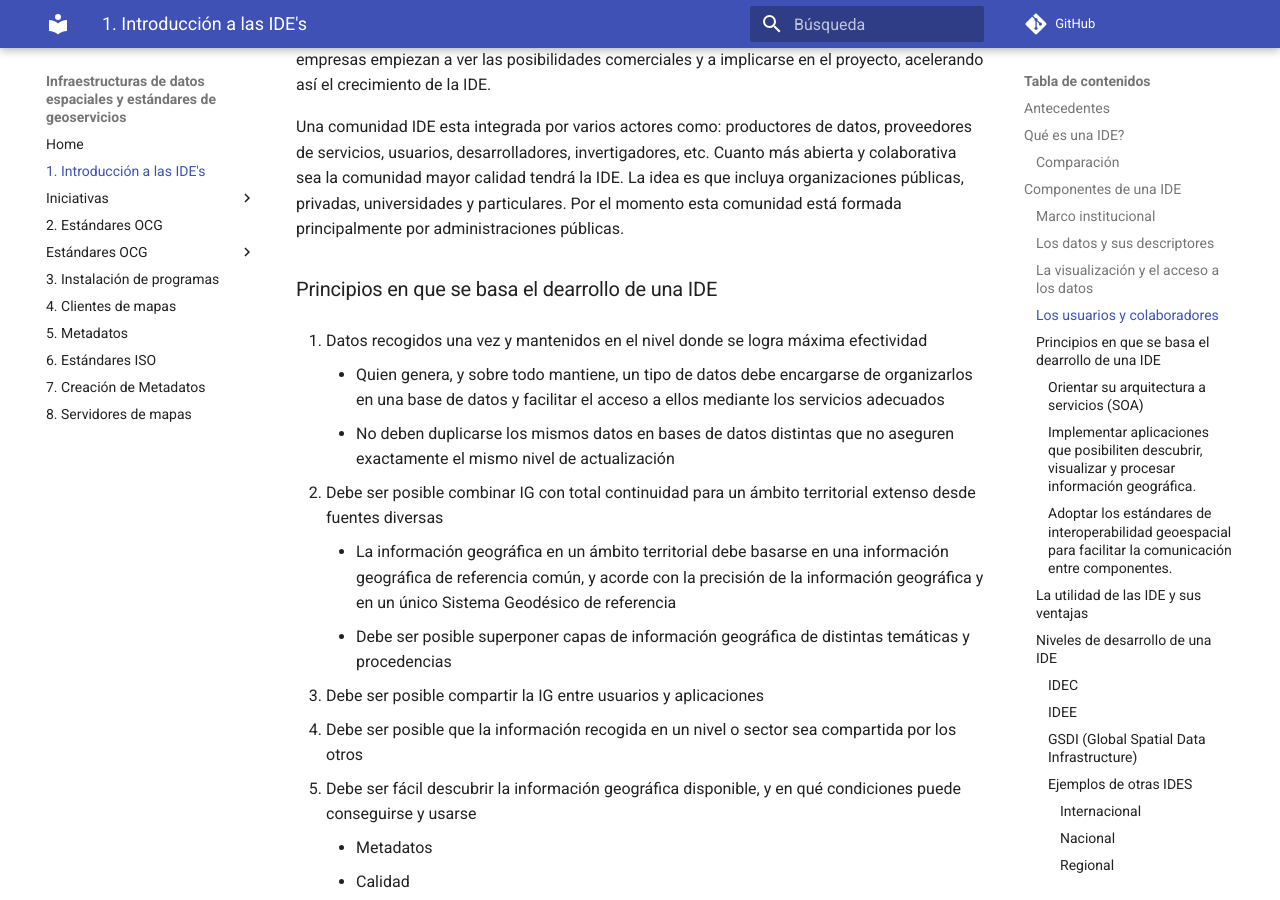
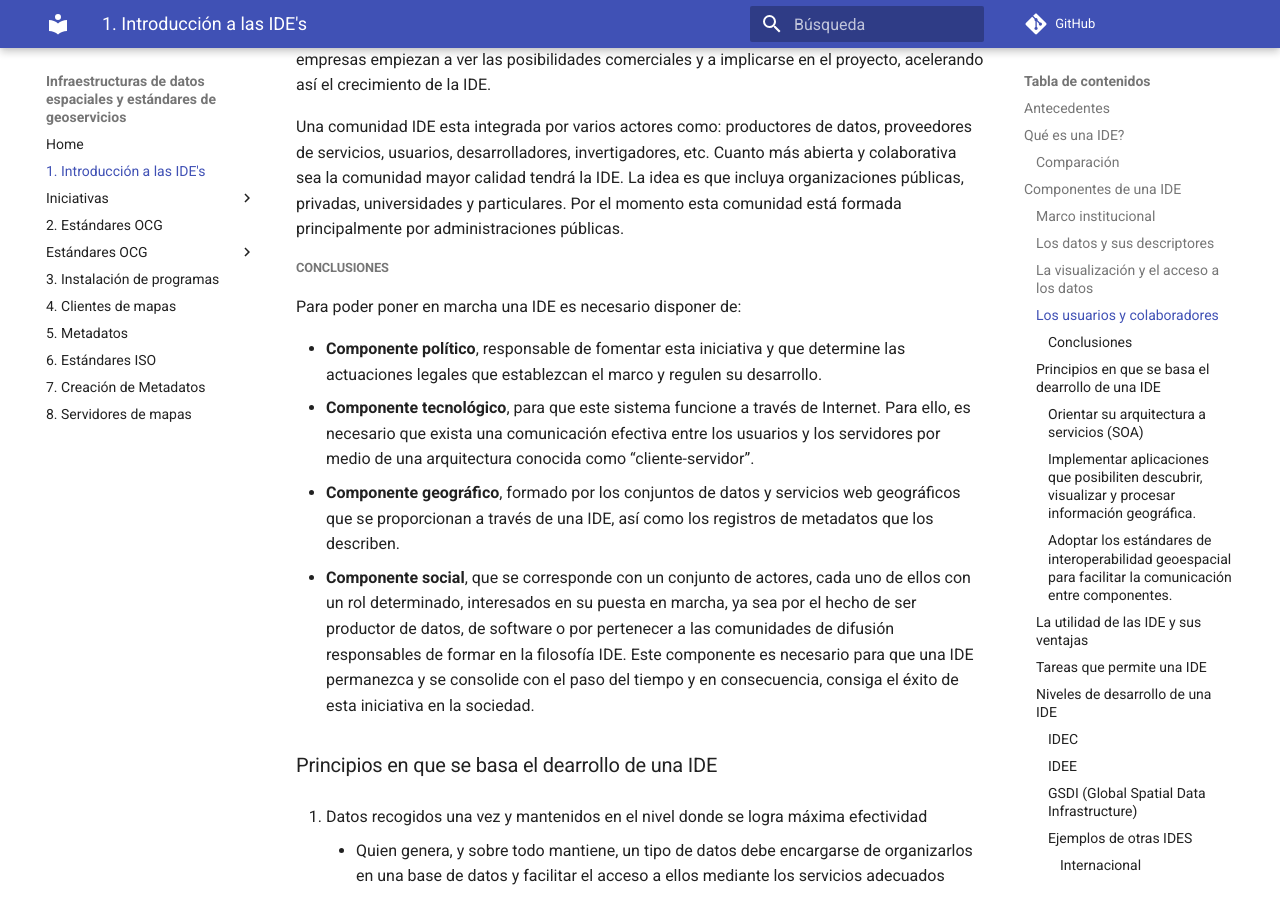
Before and after one commit to gss-mtig/sdis-mgeo, an MkDocs documentation site: the page built from docs/introduccion_a_las_ides.md, in a window 1280 px wide and 900 px high, scrolled down 5885 px. Built offline with MkDocs 1.6.1 and Material for MkDocs 9.7.7, drawn with Linux system fonts in a browser that asks for light colours; comment, search, counter and statistics services are not loaded; some of the changed text lies outside the part shown.

Commit message:
curs 22-23

```diff
--- a/docs/introduccion_a_las_ides.md
+++ b/docs/introduccion_a_las_ides.md
@@ -114,6 +114,15 @@ Para que una IDE se pueda considerar como tal, tiene que haber unos usuarios que
 
 Una comunidad IDE esta integrada por varios actores como: productores de datos, proveedores de servicios, usuarios, desarrolladores, invertigadores, etc. Cuanto más abierta y colaborativa sea la comunidad mayor calidad tendrá la IDE. La idea es que incluya organizaciones públicas, privadas, universidades y particulares. Por el momento esta comunidad está formada principalmente por administraciones públicas.
 
+##### Conclusiones
+
+Para poder poner en marcha una IDE es necesario disponer de:
+
+* **Componente político**, responsable de fomentar esta iniciativa y que determine las actuaciones legales que establezcan el marco y regulen su desarrollo.
+* **Componente tecnológico**, para que este sistema funcione a través de Internet. Para ello, es necesario que exista una comunicación efectiva entre los usuarios y los servidores por medio de una arquitectura conocida como “cliente-servidor”.
+* **Componente geográfico**, formado por los conjuntos de datos y servicios web geográficos que se proporcionan a través de una IDE, así como los registros de metadatos que los describen.
+* **Componente social**, que se corresponde con un conjunto de actores, cada uno de ellos con un rol determinado, interesados en su puesta en marcha, ya sea por el hecho de ser productor de datos, de software o por pertenecer a las comunidades de difusión responsables de formar en la filosofía IDE. Este componente es necesario para que una IDE permanezca y se consolide con el paso del tiempo y en consecuencia, consiga el éxito de esta iniciativa en la sociedad.
+
 ### Principios en que se basa el dearrollo de una IDE
 
 1. Datos recogidos una vez y mantenidos en el nivel donde se logra máxima
@@ -174,6 +183,16 @@ Hay que tener presente que una IDE no se tiene que ver sólo desde la vertiente
 En el proceso de implantación de una IDE también hay que superar obstáculos técnicos (no disponibilidad de datos, de estándares, metadatos, redes de comunicación, banda ancha...), económicos, socio-culturales (conocimiento, educación, seguridad, libertad de acceso...), políticos-legales (datos delicados, propiedad intelectual...) y déficit de suporte (no se conoce la finalidad y el valor de las IDE).
 
 Las IDE, además de mantener vías de cooperación y relaciones con el sector público y privado de la su región, tienen que hacerlo también tanto con las IDE de su nivel como con las de otros niveles
+
+### Tareas que permite una IDE
+
+* **Buscar** la información que hay disponible ya sea por zona geográfica, formato, año de producción, quién la ha producido, si tiene servicio, etc.
+* **Visualizar** y superponer mapas, ortofotos, y datos geográficos en general de diferentes organismos, formatos, sistema de referencia, etc.
+* **Buscar** una entidad geográfica por su nombre y ver su ubicación
+* **Análisis** realizar opereaciones básicas, como cálculo de perfiles, análisis de superficies, etc.
+* **Transformar** de un modelo de datos a otro diferente, si ambos están descritos.
+* **Descargar** los datos para analizarlos con un SIG.
+
 
 ### Niveles de desarrollo de una IDE
 
```
Also changed, not shown: docs/api.md (+33 -15 lines), docs/metadatos.md (+9 -1 lines), docs/img/ogc-API-blocks.jpg (added).
